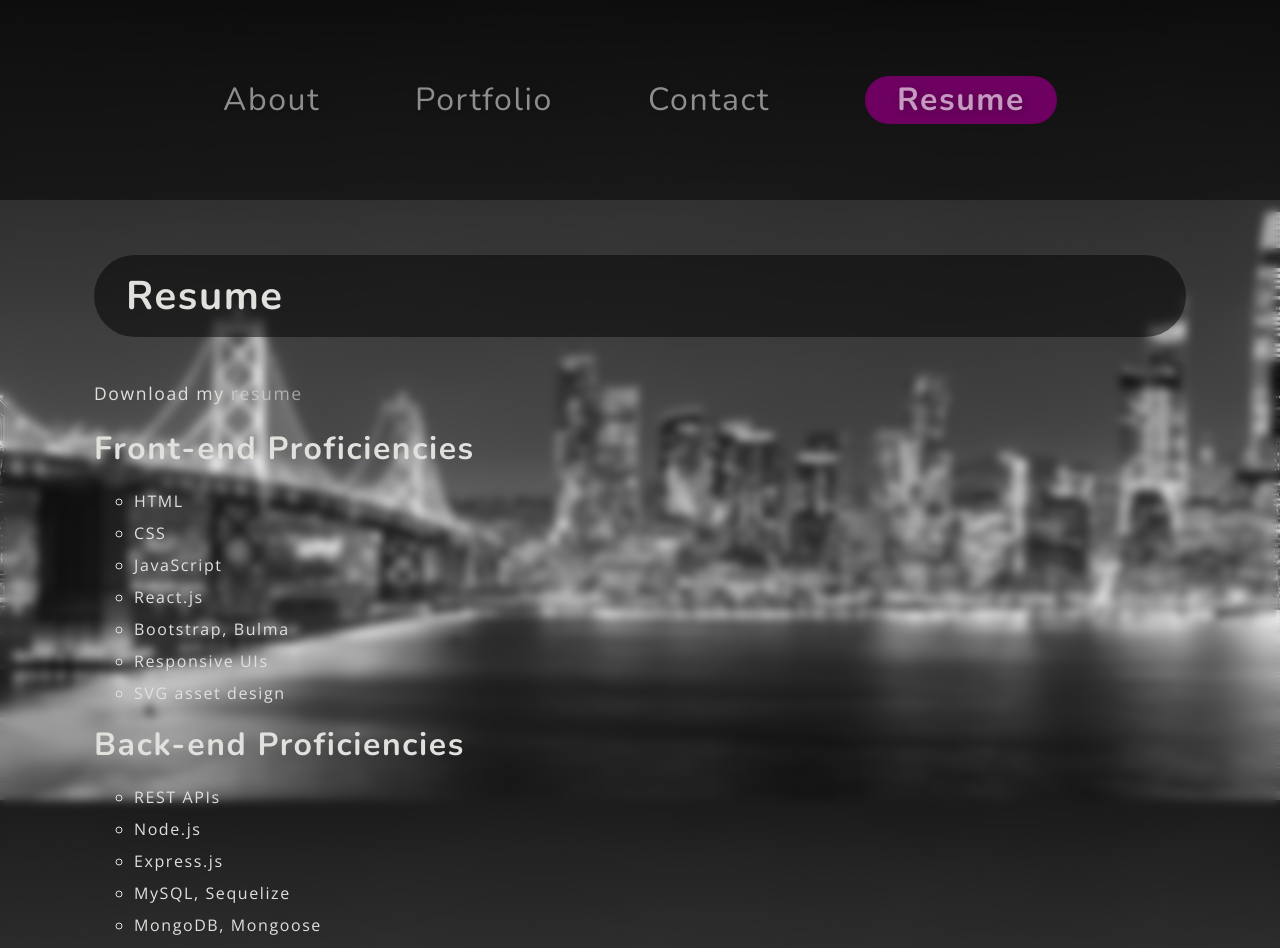
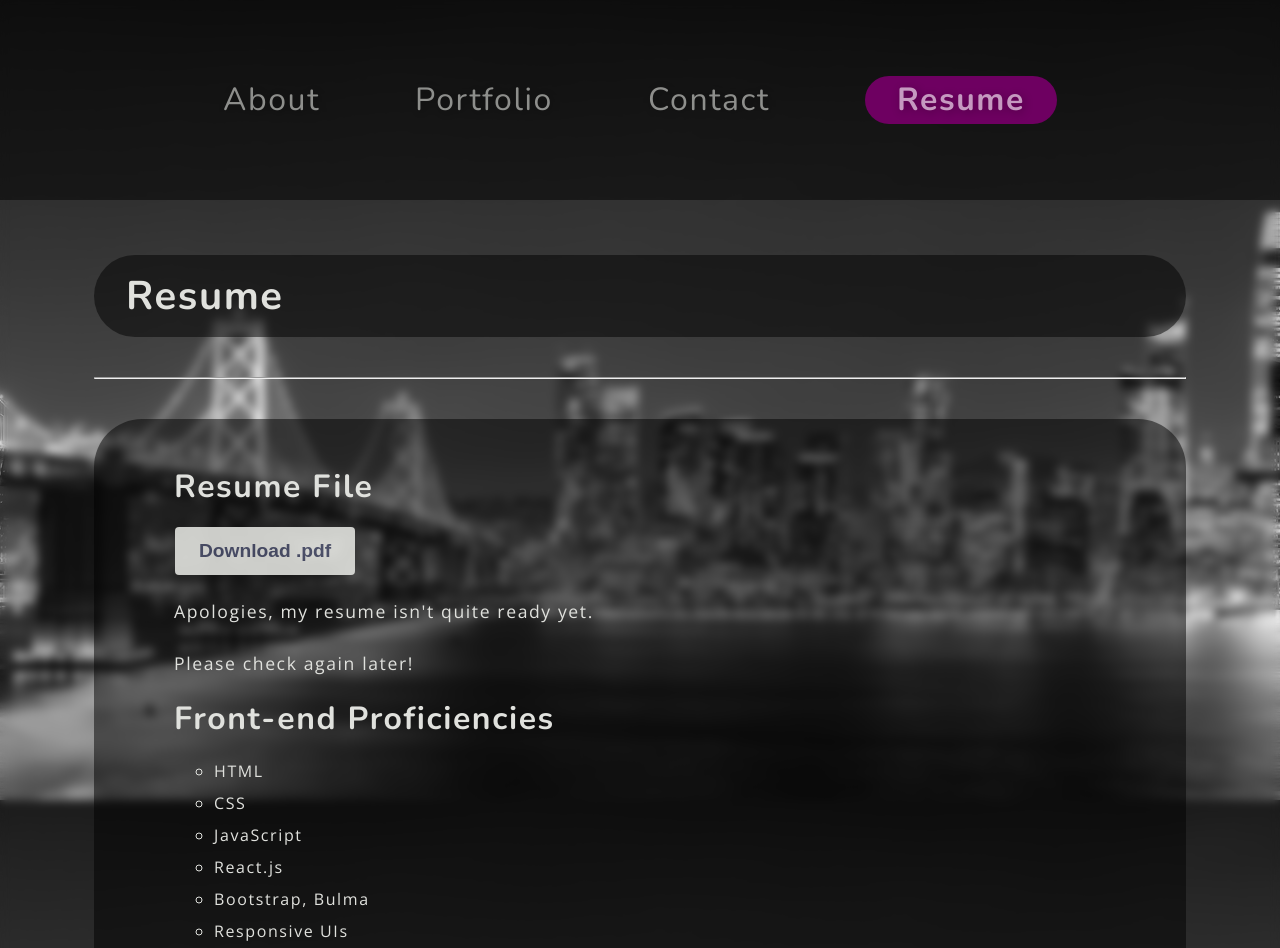
Before and after one commit to Aoliva96/react-portfolio, a React (Vite) app: page /resume in a window 1280 px wide. Shown: the top 948 px of the page. Built offline with nearby package versions, Linux system fonts and the light colour scheme; a web font is replaced by a local one.

Commit message:
updated resume page styles, fixed portfolio styles

```diff
--- a/src/components/Portfolio/index.jsx
+++ b/src/components/Portfolio/index.jsx
@@ -83,7 +83,7 @@ function Portfolio() {
       >
         <div className="flex-row">
           <div>
-            <p style={{ width: "85%", margin: "1.3rem auto" }}>
+            <p style={{ width: "85%", margin: "2rem auto" }}>
               See below for several of my favorite projects I've worked on so
               far! Clicking on the project's name will take you to its deployed
               live version, and clicking on the adjacent GitHub logo will take
--- a/src/components/Resume/index.jsx
+++ b/src/components/Resume/index.jsx
@@ -1,12 +1,29 @@
 function Resume() {
   // JSX for the Resume component
   return (
-    <section className="my-5">
+    <div className="my-5">
+      <hr style={{ marginTop: "2.5rem" }} />
+      <div
+        style={{
+          backgroundColor: "var(--alpha-dark)",
+          borderRadius: "48px",
+          marginTop: "2.5rem",
+          paddingLeft: "5rem",
+          paddingRight: "5rem",
+          paddingTop: "2rem",
+          paddingBottom: "2rem",
+        }}
+      >
+        <section className="my-2">
           <div className="my-2">
+            <h3>Resume File</h3>
             <p>
               {/* TODO: Add actual resume as downloadable file once complete */}
-          Download my{" "}
-          <a href="https://www.linkedin.com/in/aster-oliva/">resume</a>
+              <button>Download .pdf</button>
+              <div id="resumeMessage" className="mt-2">
+                <p>Apologies, my resume isn't quite ready yet.</p>
+                <p>Please check again later!</p>
+              </div>
             </p>
             <h3>Front-end Proficiencies</h3>
             <ul className="skills">
@@ -29,6 +46,8 @@ function Resume() {
             </ul>
           </div>
         </section>
+      </div>
+    </div>
   );
 }
 
```
Lines whose indentation alone changed are shown as unchanged.
